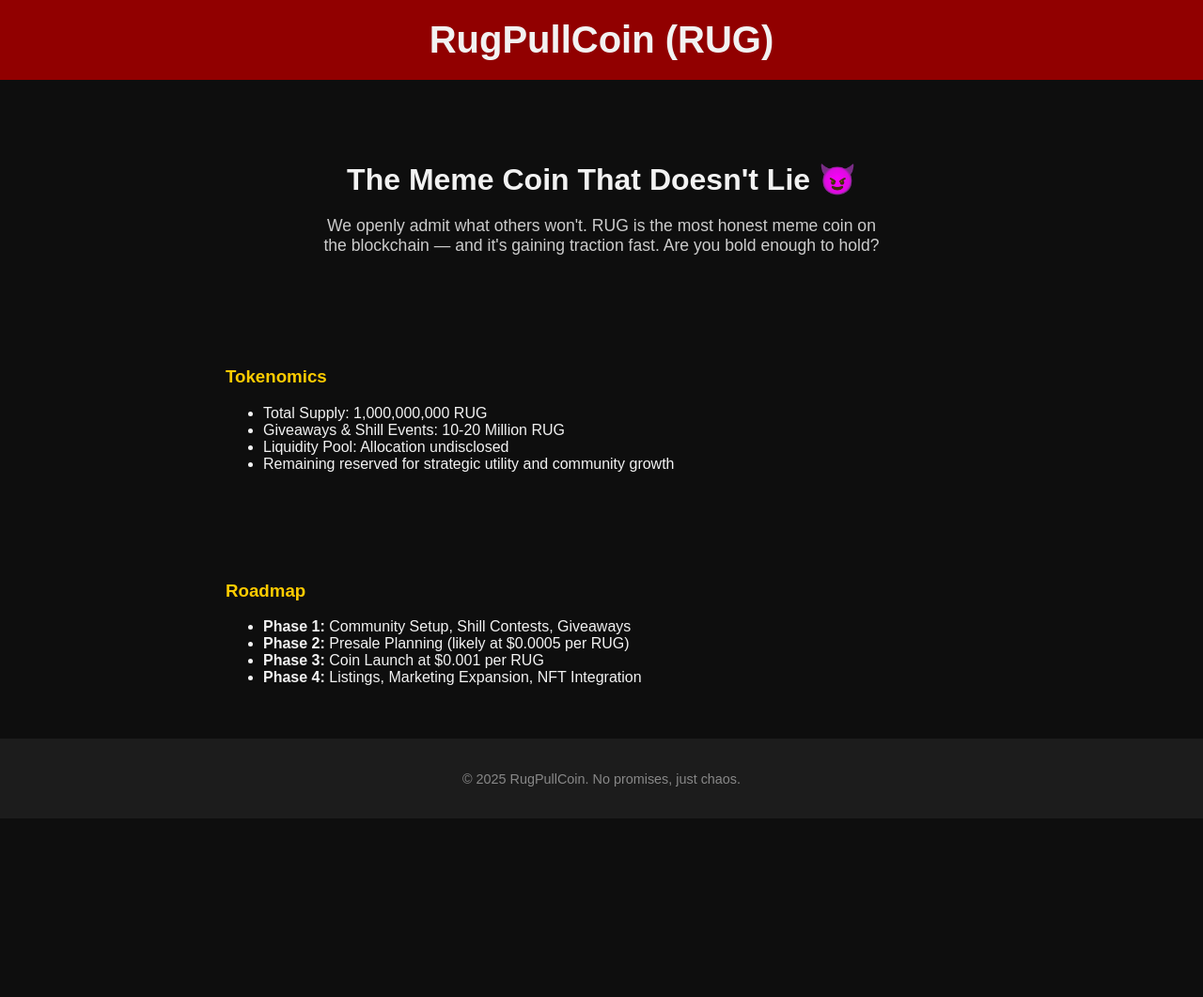
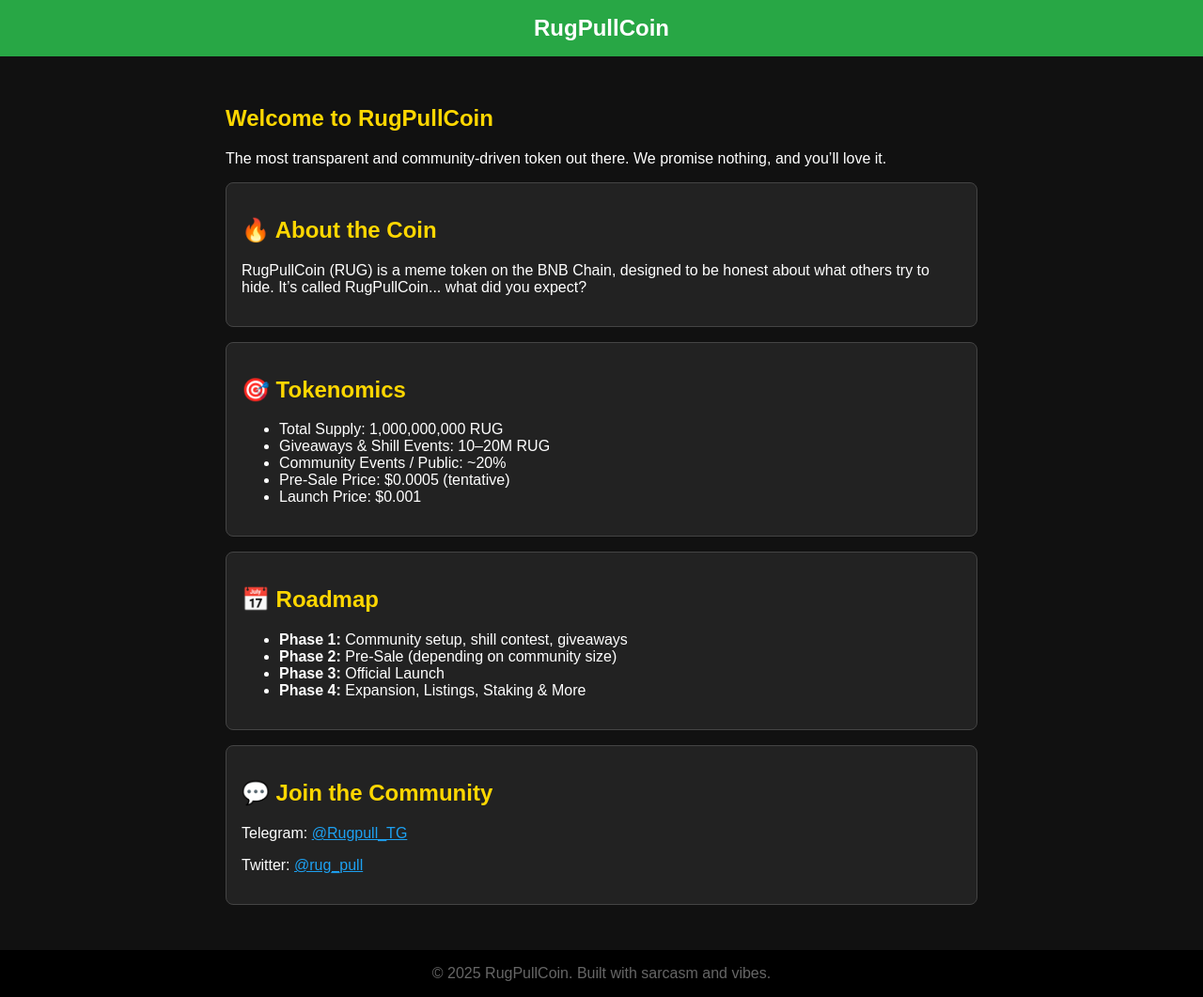
Before and after one commit to RugPullCoin427/rugpullcoin-site, a plain HTML site: page index.html in a window 1280 px wide. Shown: the whole page at 94% size. Before the commit the page ends 871 px from the top, so only its background shows below. Drawn offline with Linux system fonts and the light colour scheme.

Commit message:
Update index.html

```diff
--- a/index.html
+++ b/index.html
@@ -1,79 +1,86 @@
 <!DOCTYPE html><html lang="en">
 <head>
-  <meta charset="UTF-8">
-  <meta name="viewport" content="width=device-width, initial-scale=1.0">
-  <title>RugPullCoin (RUG)</title>
+  <meta charset="UTF-8" />
+  <meta name="viewport" content="width=device-width, initial-scale=1.0" />
+  <title>RugPullCoin</title>
   <style>
     body {
       margin: 0;
       font-family: Arial, sans-serif;
-      background: #0e0e0e;
-      color: #f2f2f2;
+      background-color: #111;
+      color: #fff;
     }
     header {
-      background: #910000;
-      padding: 20px;
+      background-color: #28a745; /* Grün */
+      padding: 1rem;
       text-align: center;
+      font-size: 1.5rem;
+      font-weight: bold;
     }
-    header h1 {
-      margin: 0;
-      font-size: 2.5rem;
-    }
-    section.hero {
-      padding: 60px 20px;
-      text-align: center;
-    }
-    .hero h2 {
-      font-size: 2rem;
-      margin-bottom: 20px;
-    }
-    .hero p {
-      max-width: 600px;
-      margin: auto;
-      font-size: 1.1rem;
-      color: #ccc;
-    }
-    section.tokenomics, section.roadmap {
-      padding: 40px 20px;
+    section {
+      padding: 2rem;
       max-width: 800px;
       margin: auto;
     }
-    h3 {
-      color: #ffcc00;
+    h1, h2 {
+      color: #ffd700;
+    }
+    .box {
+      background-color: #222;
+      padding: 1rem;
+      margin: 1rem 0;
+      border-radius: 8px;
+      border: 1px solid #444;
     }
     footer {
-      background: #1c1c1c;
       text-align: center;
-      padding: 20px;
-      font-size: 0.9rem;
-      color: #888;
+      padding: 1rem;
+      background-color: #000;
+      color: #666;
     }
   </style>
 </head>
 <body>
   <header>
-    <h1>RugPullCoin (RUG)</h1>
-  </header>  <section class="hero">
-    <h2>The Meme Coin That Doesn't Lie 😈</h2>
-    <p>We openly admit what others won't. RUG is the most honest meme coin on the blockchain — and it's gaining traction fast. Are you bold enough to hold?</p>
-  </section>  <section class="tokenomics">
-    <h3>Tokenomics</h3>
-    <ul>
-      <li>Total Supply: 1,000,000,000 RUG</li>
-      <li>Giveaways & Shill Events: 10-20 Million RUG</li>
-      <li>Liquidity Pool: Allocation undisclosed</li>
-      <li>Remaining reserved for strategic utility and community growth</li>
-    </ul>
-  </section>  <section class="roadmap">
-    <h3>Roadmap</h3>
-    <ul>
-      <li><strong>Phase 1:</strong> Community Setup, Shill Contests, Giveaways</li>
-      <li><strong>Phase 2:</strong> Presale Planning (likely at $0.0005 per RUG)</li>
-      <li><strong>Phase 3:</strong> Coin Launch at $0.001 per RUG</li>
-      <li><strong>Phase 4:</strong> Listings, Marketing Expansion, NFT Integration</li>
-    </ul>
-  </section>  <footer>
-    <p>&copy; 2025 RugPullCoin. No promises, just chaos.</p>
+    RugPullCoin
+  </header>
+  <section>
+    <h1>Welcome to RugPullCoin</h1>
+    <p>The most transparent and community-driven token out there. We promise nothing, and you’ll love it.</p><div class="box">
+  <h2>🔥 About the Coin</h2>
+  <p>RugPullCoin (RUG) is a meme token on the BNB Chain, designed to be honest about what others try to hide. It’s called RugPullCoin... what did you expect?</p>
+</div>
+
+<div class="box">
+  <h2>🎯 Tokenomics</h2>
+  <ul>
+    <li>Total Supply: 1,000,000,000 RUG</li>
+    <li>Giveaways & Shill Events: 10–20M RUG</li>
+    <li>Community Events / Public: ~20%</li>
+    <li>Pre-Sale Price: $0.0005 (tentative)</li>
+    <li>Launch Price: $0.001</li>
+  </ul>
+</div>
+
+<div class="box">
+  <h2>📅 Roadmap</h2>
+  <ul>
+    <li><strong>Phase 1:</strong> Community setup, shill contest, giveaways</li>
+    <li><strong>Phase 2:</strong> Pre-Sale (depending on community size)</li>
+    <li><strong>Phase 3:</strong> Official Launch</li>
+    <li><strong>Phase 4:</strong> Expansion, Listings, Staking & More</li>
+  </ul>
+</div>
+
+<div class="box">
+  <h2>💬 Join the Community</h2>
+  <p>Telegram: <a href="https://t.me/+e9K447eBrN42Y2U6" style="color:#1da1f2">@Rugpull_TG</a></p>
+  <p>Twitter: <a href="https://x.com/rug_pull" style="color:#1da1f2">@rug_pull</a></p>
+</div>
+
+  </section>
+  <footer>
+    &copy; 2025 RugPullCoin. Built with sarcasm and vibes.
   </footer>
 </body>
 </html>
```
